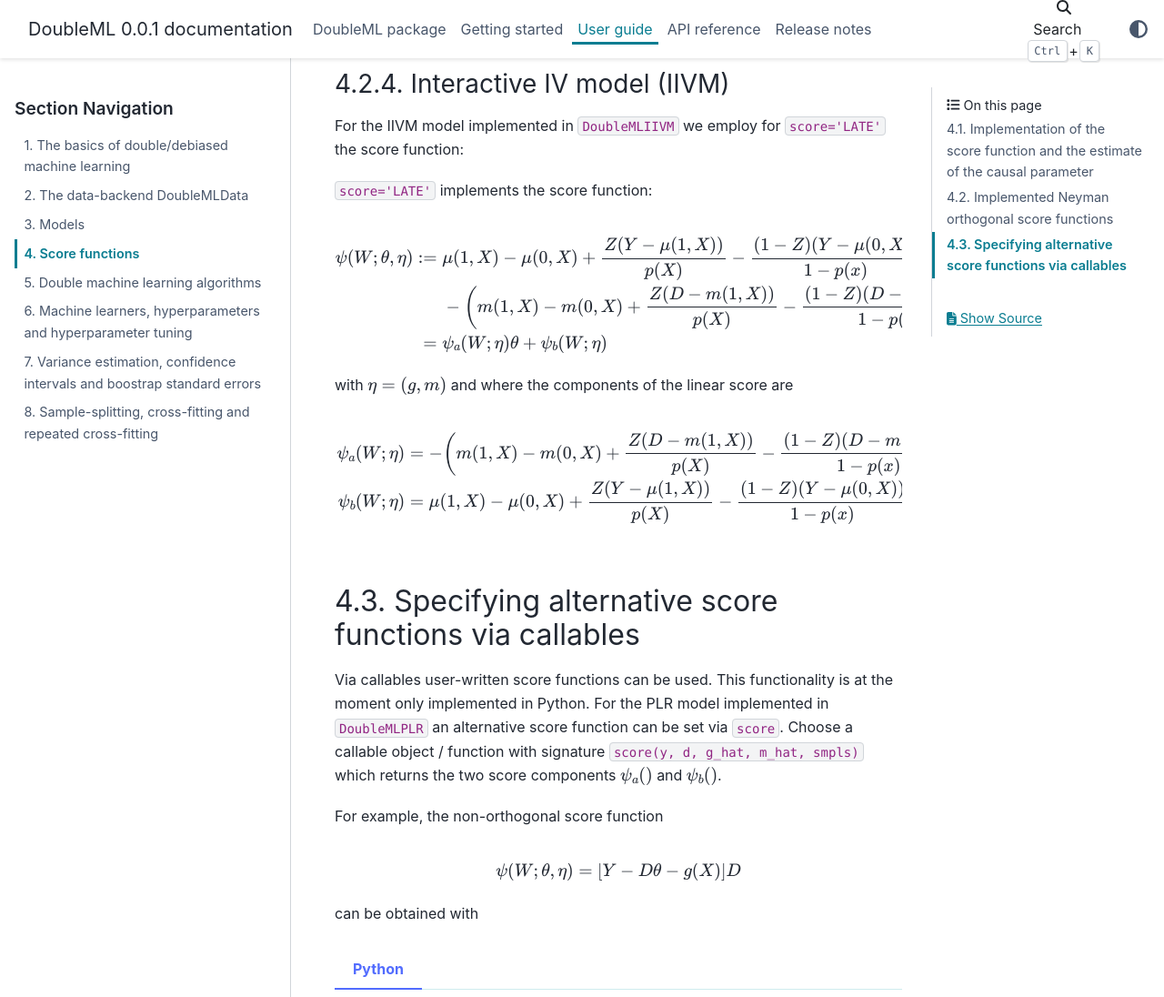
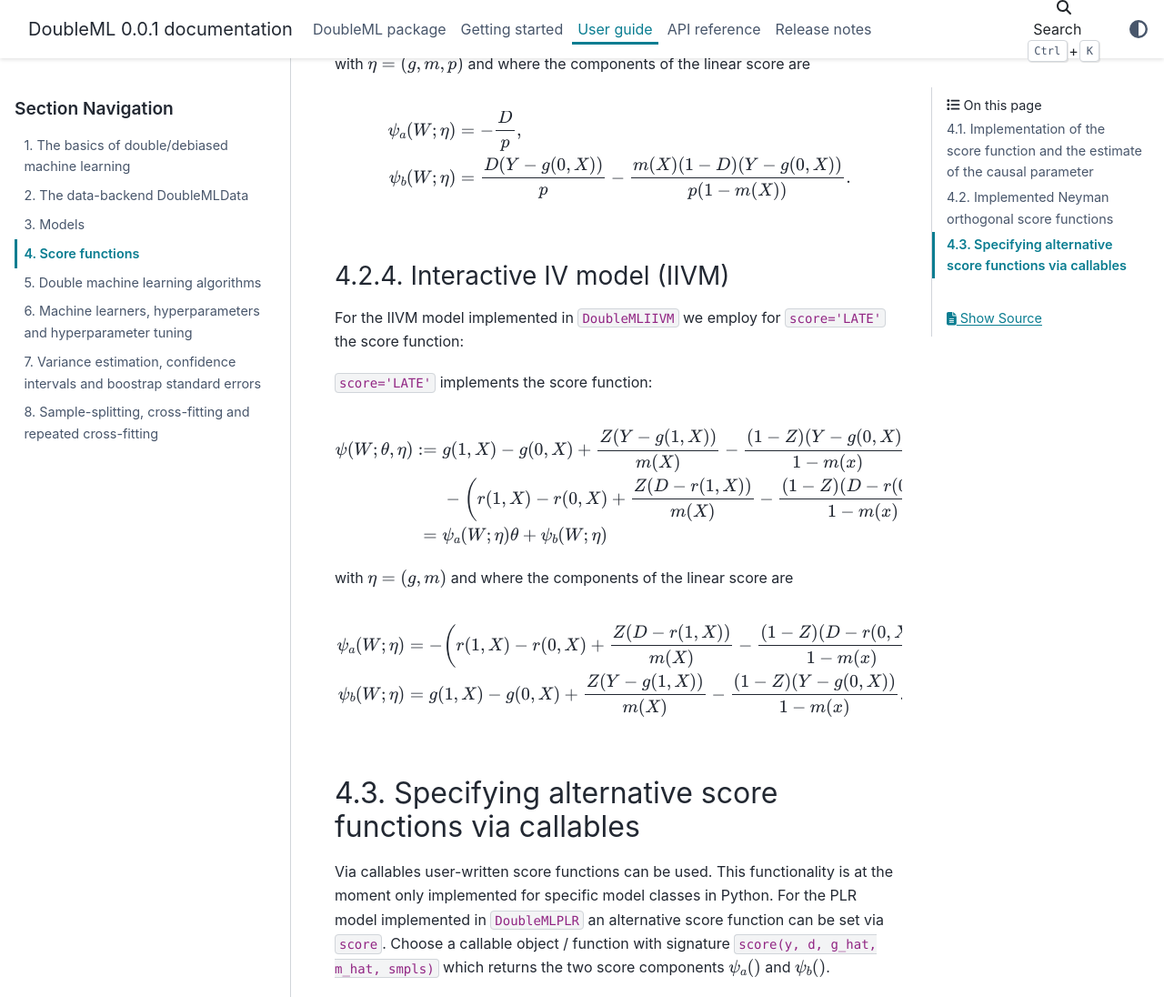
Before and after one commit to DoubleML/doubleml-docs, a Sphinx documentation site: the page built from doc/guide/scores.rst, in a window 1280 px wide and 1400 px high, scrolled down 3907 px, cut to the strip 0-1096 px from the top of the window. Shown: the whole strip at 91% size. Built offline with Sphinx 7.4.7 and the PyData theme 0.15.4, drawn with Linux system fonts in a browser that asks for light colours; pages that are not in the unit, such as notebooks, are missing from menus; some of the changed text lies outside the part shown.

Commit message:
fix notation for nuisance parts of the IIVM model

```diff
--- a/doc/guide/scores.rst
+++ b/doc/guide/scores.rst
@@ -21,12 +21,12 @@ and that obey the **Neyman orthogonality condition**
 
     \partial_{\eta} \mathbb{E}[ \psi(W; \theta_0, \eta)] \bigg|_{\eta=\eta_0} = 0.
 
-The object-oriented (OOP) implementation of
+An integral component for the object-oriented (OOP) implementation of
 ``DoubleMLPLR``,
 ``DoubleMLPLIV``,
 ``DoubleMLIRM``,
 and ``DoubleMLIIVM``
-uses the linearity of the score function in the parameter :math:`theta`
+is the linearity of the score function in the parameter :math:`\theta`
 
 .. math::
 
@@ -36,7 +36,14 @@ Hence the estimator can be written as
 
 .. math::
 
-    \tilde{\theta}_0 = - \frac{\mathbb{E}_N[\psi_b(W; \eta)]}{\mathbb{E}_N[\psi_a(W; \eta)]}
+    \tilde{\theta}_0 = - \frac{\mathbb{E}_N[\psi_b(W; \eta)]}{\mathbb{E}_N[\psi_a(W; \eta)]}.
+
+The linearity of the score function in the parameter :math:`\theta` allows the implementation of key components in a very
+general way.
+The methods and algorithms to estimate the causal parameters, to estimate their standard errors, to perform a multiplier
+bootstrap, to obtain confidence intervals and many more are implemented in the abstract base class ``DoubleML``.
+The object-oriented architecture therefore allows for easy extension to new model classes for double machine learning.
+This is doable with very minor effort whenever the linearity of the score function is satisfied.
 
 Implementation of the score function and the estimate of the causal parameter
 +++++++++++++++++++++++++++++++++++++++++++++++++++++++++++++++++++++++++++++
@@ -222,10 +229,10 @@ we employ for ``score='LATE'`` the score function:
 
 .. math::
 
-    \psi(W; \theta, \eta) :=\; &\mu(1,X) - \mu(0,X)
-    + \frac{Z (Y - \mu(1,X))}{p(X)} - \frac{(1 - Z)(Y - \mu(0,X))}{1 - p(x)}
+    \psi(W; \theta, \eta) :=\; &g(1,X) - g(0,X)
+    + \frac{Z (Y - g(1,X))}{m(X)} - \frac{(1 - Z)(Y - g(0,X))}{1 - m(x)}
 
-    &- \bigg(m(1,X) - m(0,X) + \frac{Z (D - m(1,X))}{p(X)} - \frac{(1 - Z)(D - m(0,X))}{1 - p(x)} \bigg) \theta
+    &- \bigg(r(1,X) - r(0,X) + \frac{Z (D - r(1,X))}{m(X)} - \frac{(1 - Z)(D - r(0,X))}{1 - m(x)} \bigg) \theta
 
     =\; &\psi_a(W; \eta) \theta + \psi_b(W; \eta)
 
@@ -233,15 +240,15 @@ with :math:`\eta=(g,m)` and where the components of the linear score are
 
 .. math::
 
-    \psi_a(W; \eta) &=  - \bigg(m(1,X) - m(0,X) + \frac{Z (D - m(1,X))}{p(X)} - \frac{(1 - Z)(D - m(0,X))}{1 - p(x)} \bigg),
+    \psi_a(W; \eta) &=  - \bigg(r(1,X) - r(0,X) + \frac{Z (D - r(1,X))}{m(X)} - \frac{(1 - Z)(D - r(0,X))}{1 - m(x)} \bigg),
 
-    \psi_b(W; \eta) &= \mu(1,X) - \mu(0,X) + \frac{Z (Y - \mu(1,X))}{p(X)} - \frac{(1 - Z)(Y - \mu(0,X))}{1 - p(x)}.
+    \psi_b(W; \eta) &= g(1,X) - g(0,X) + \frac{Z (Y - g(1,X))}{m(X)} - \frac{(1 - Z)(Y - g(0,X))}{1 - m(x)}.
 
 Specifying alternative score functions via callables
 ++++++++++++++++++++++++++++++++++++++++++++++++++++
 
 Via callables user-written score functions can be used.
-This functionality is at the moment only implemented in Python.
+This functionality is at the moment only implemented for specific model classes in Python.
 For the PLR model implemented in ``DoubleMLPLR`` an alternative score function can be
 set via ``score``.
 Choose a callable object / function with signature ``score(y, d, g_hat, m_hat, smpls)`` which returns
```
